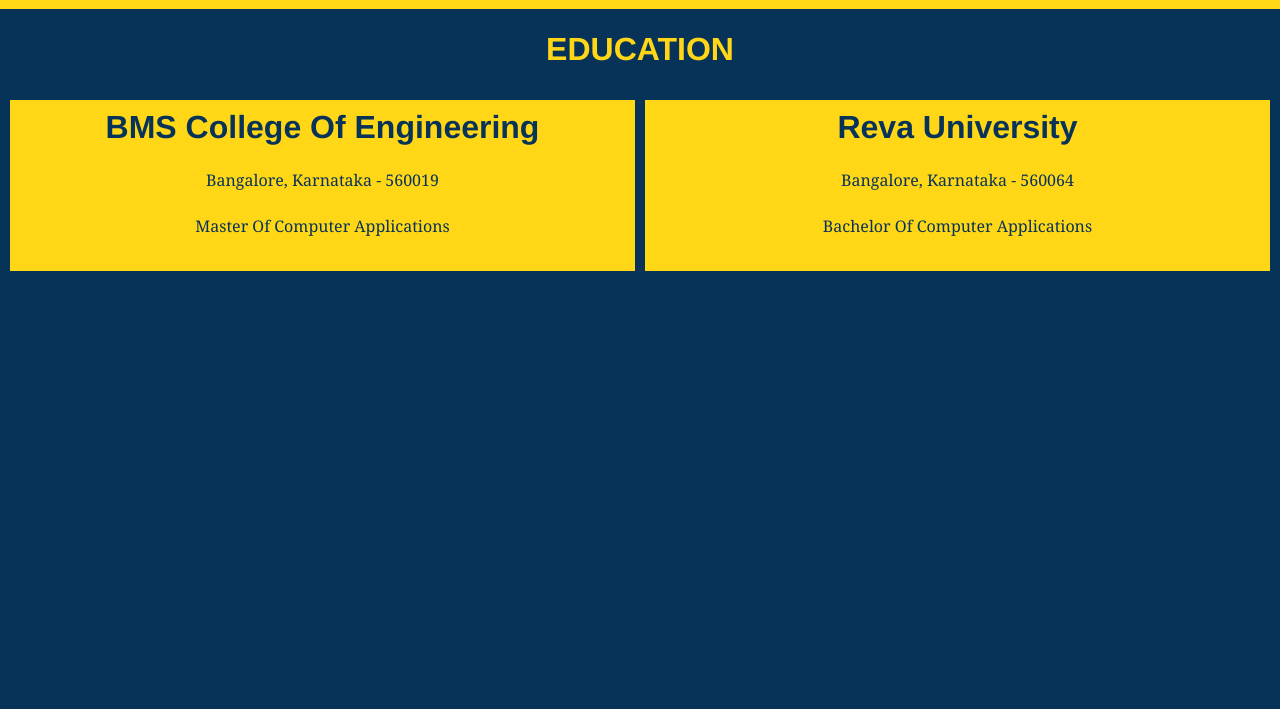
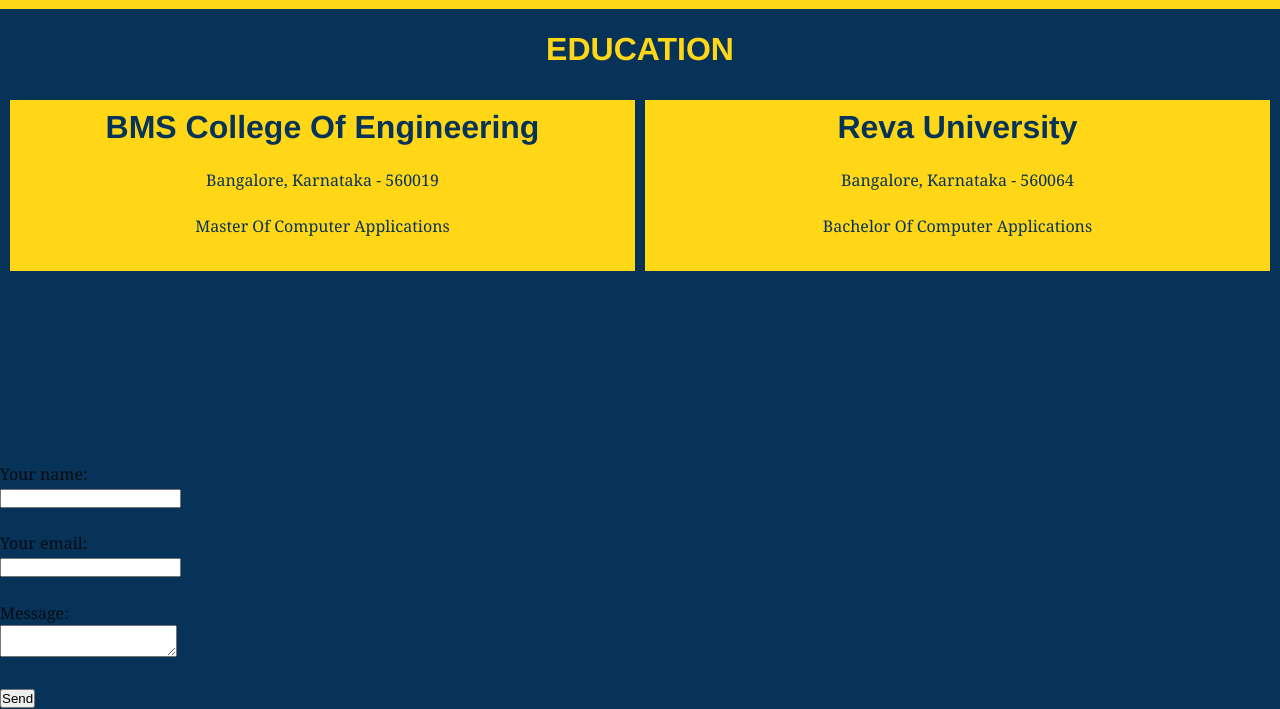
Before and after one commit to odin47/portfolio, a Gatsby site: page / in a window 1280 px wide. Shown: the part 1218-1927 px from the top of the page. Before the commit the page ends 1681 px from the top, so only its background shows below. Built offline with nearby package versions, Linux system fonts and the light colour scheme; Gatsby itself is replaced by a stand-in of ours.

Commit message:
Contact form

```diff
--- /dev/null
+++ b/src/components/Contact.js
@@ -0,0 +1,78 @@
+import React from "react"
+import { navigate } from "gatsby-link"
+
+function encode(data) {
+  return Object.keys(data)
+    .map(key => encodeURIComponent(key) + "=" + encodeURIComponent(data[key]))
+    .join("&")
+}
+
+const Contact = () => {
+  const [state, setState] = React.useState({})
+
+  const handleChange = e => {
+    setState({ ...state, [e.target.name]: e.target.value })
+  }
+
+  const handleSubmit = e => {
+    e.preventDefault()
+    const form = e.target
+    fetch("/", {
+      method: "POST",
+      headers: { "Content-Type": "application/x-www-form-urlencoded" },
+      body: encode({
+        "form-name": form.getAttribute("name"),
+        ...state,
+      }),
+    })
+      .then(() => navigate(form.getAttribute("action")))
+      .catch(error => alert(error))
+  }
+  return (
+    <div>
+      <form
+        name="contact"
+        method="post"
+        action="/thanks/"
+        data-netlify="true"
+        data-netlify-honeypot="bot-field"
+        onSubmit={handleSubmit}
+      >
+        {/* The `form-name` hidden field is required to support form submissions without JavaScript */}
+        <input type="hidden" name="form-name" value="contact" />
+        <p hidden>
+          <label>
+            Don’t fill this out:{" "}
+            <input name="bot-field" onChange={handleChange} />
+          </label>
+        </p>
+        <p>
+          <label>
+            Your name:
+            <br />
+            <input type="text" name="name" onChange={handleChange} />
+          </label>
+        </p>
+        <p>
+          <label>
+            Your email:
+            <br />
+            <input type="email" name="email" onChange={handleChange} />
+          </label>
+        </p>
+        <p>
+          <label>
+            Message:
+            <br />
+            <textarea name="message" onChange={handleChange} />
+          </label>
+        </p>
+        <p>
+          <button type="submit">Send</button>
+        </p>
+      </form>
+    </div>
+  )
+}
+
+export default Contact
--- a/src/pages/index.js
+++ b/src/pages/index.js
@@ -7,6 +7,7 @@
 import Hero from '../components/Hero';
 import Skills from '../components/Skills';
 import Education from '../components/Education';
+import Contact from '../components/Contact';
 
 const index = () => {
     return (
@@ -14,6 +15,7 @@
             <Hero />
             <Skills />
             <Education />
+            <Contact />
         </Layout>
     )
 }
```
Also changed, not shown: src/pages/thanks.js (added, +9 -0 lines).
